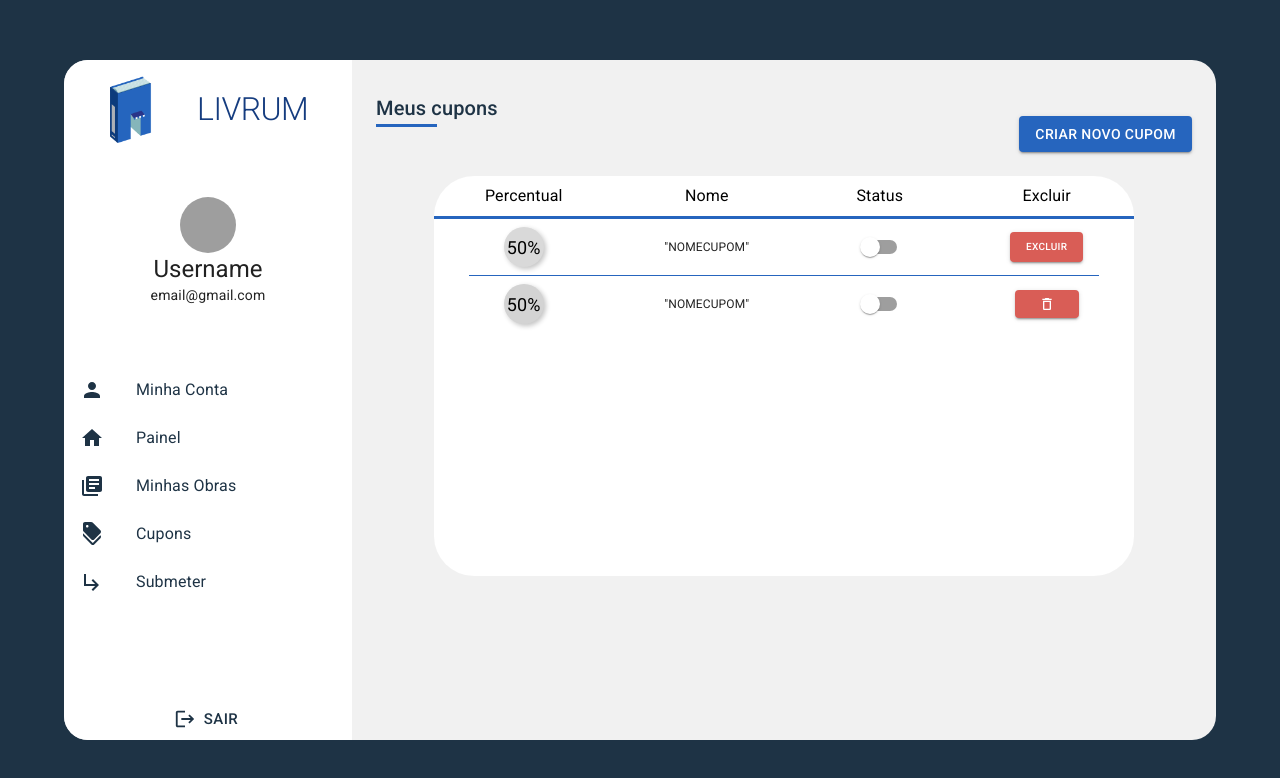
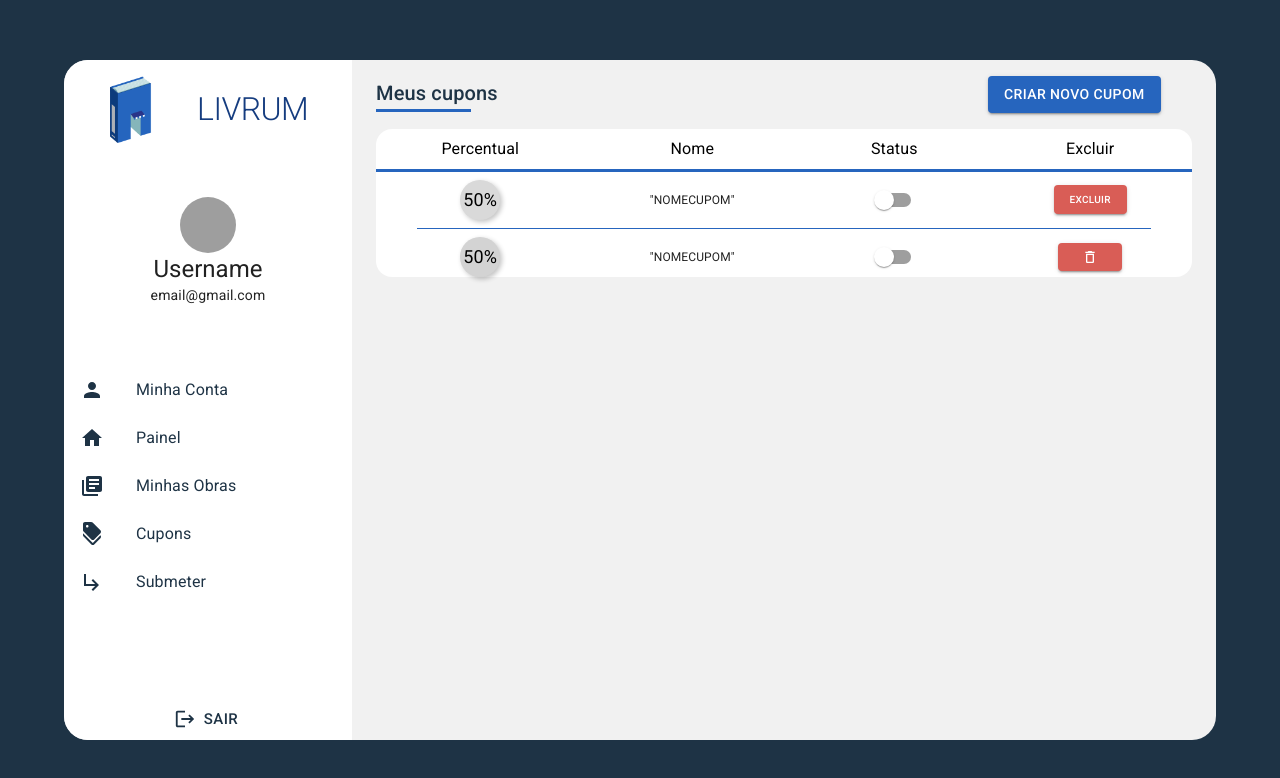
Before and after one commit to byte-stack-uefs/livrum, a Next.js app in the folder phase_4/app/webapp/: page /autor/cupons in a window 1280 px wide. Shown: the top 778 px of the page. Built offline with nearby package versions, Linux system fonts and the light colour scheme; grey boxes are pictures that could not be loaded.

Commit message:
Ajustando grid

```diff
--- a/phase_4/app/webapp/app/(internal)/autor/cupons/page.tsx
+++ b/phase_4/app/webapp/app/(internal)/autor/cupons/page.tsx
@@ -56,19 +56,15 @@ const autorCupons = () => {
     };
 
     return (
-        <main>
-            <Grid>
-                <Grid container direction="row" justifyContent="space-between" alignItems="center" sx={{ backgroundColor: "" }}>
-                    <Grid sx={{ height: 100 }}>
+        <Grid container>
+            <Grid xs={12} container direction="row" justifyContent="space-between" alignItems="center" mb={2}>
                 <Grid xs={4}>
-                            <Typography sx={{ color: theme.palette.dark.main }} variant="h6" paddingTop={2}>
+                    <Typography sx={{ color: theme.palette.dark.main }} variant="h6">
                         Meus cupons
                     </Typography>
-                            <Divider width={"50%"} />
+                    <Divider width={"35%"} />
                 </Grid>
-                    </Grid>
-
-                    <Grid xs={3} paddingTop={2}>
+                <Grid xs={3}>
                     <Button
                         variant="contained"
                         onClick={(e) => {
@@ -81,8 +77,8 @@ const autorCupons = () => {
                 </Grid>
             </Grid>
 
-                <Grid display="flex" justifyContent="center" alignItems="center">
-                    <Grid sx={{ backgroundColor: "#FFFFFF", borderRadius: 10, height: 400, width: 700 }}>
+            <Grid container xs={12} display="flex" justifyContent="center" alignItems="center">
+                <Grid xs={12} sx={{ backgroundColor: "#FFFFFF", borderRadius: 4 }}>
                     <Grid container direction="row" justifyContent="space-around" alignItems="center" paddingTop={1}>
                         <Typography color={"black"} sx={{ width: 78, textAlign: "center" }}>
                             Percentual
@@ -209,7 +205,6 @@ const autorCupons = () => {
                 </DialogActions>
             </BootstrapDialog>
         </Grid>
-        </main>
     );
 };
 
```
Lines whose indentation alone changed are shown as unchanged.
